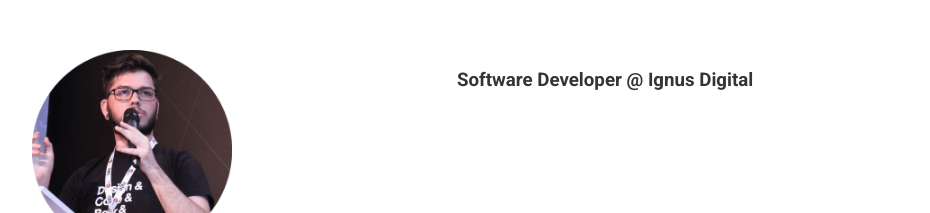
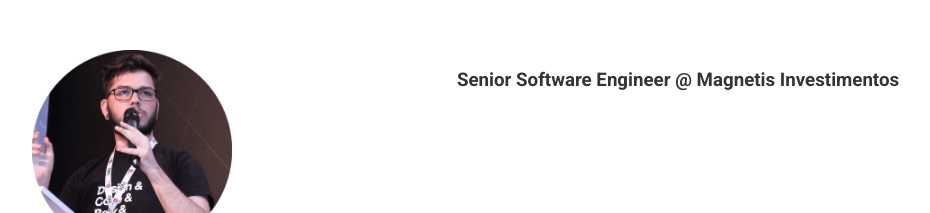
Before and after one commit to ndrluis/ndrluis.github.io, a plain HTML site: page index.html in a window 1280 px wide. Shown: the top 213 px of the page, without its empty margins (193-1123 px from the left). Drawn offline with Linux system fonts and the light colour scheme.

Commit message:
Update job title

```diff
--- a/index.html
+++ b/index.html
@@ -21,7 +21,7 @@
 
     <div class='inner-flex-container'>
       <header>
-        <h3> Software Developer @ Ignus Digital </h3>
+        <h3> Senior Software Engineer @ Magnetis Investimentos </h3>
       </header>
 
       <section>
```
